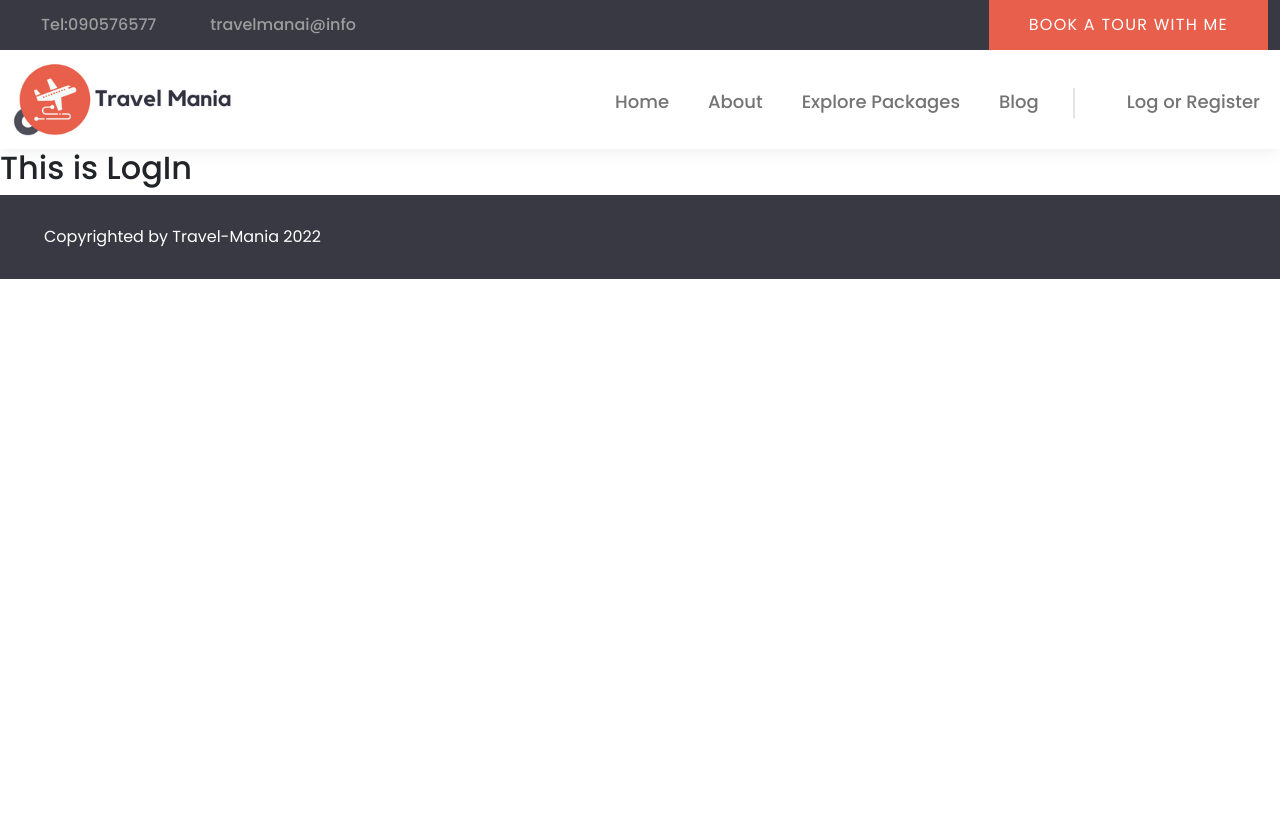
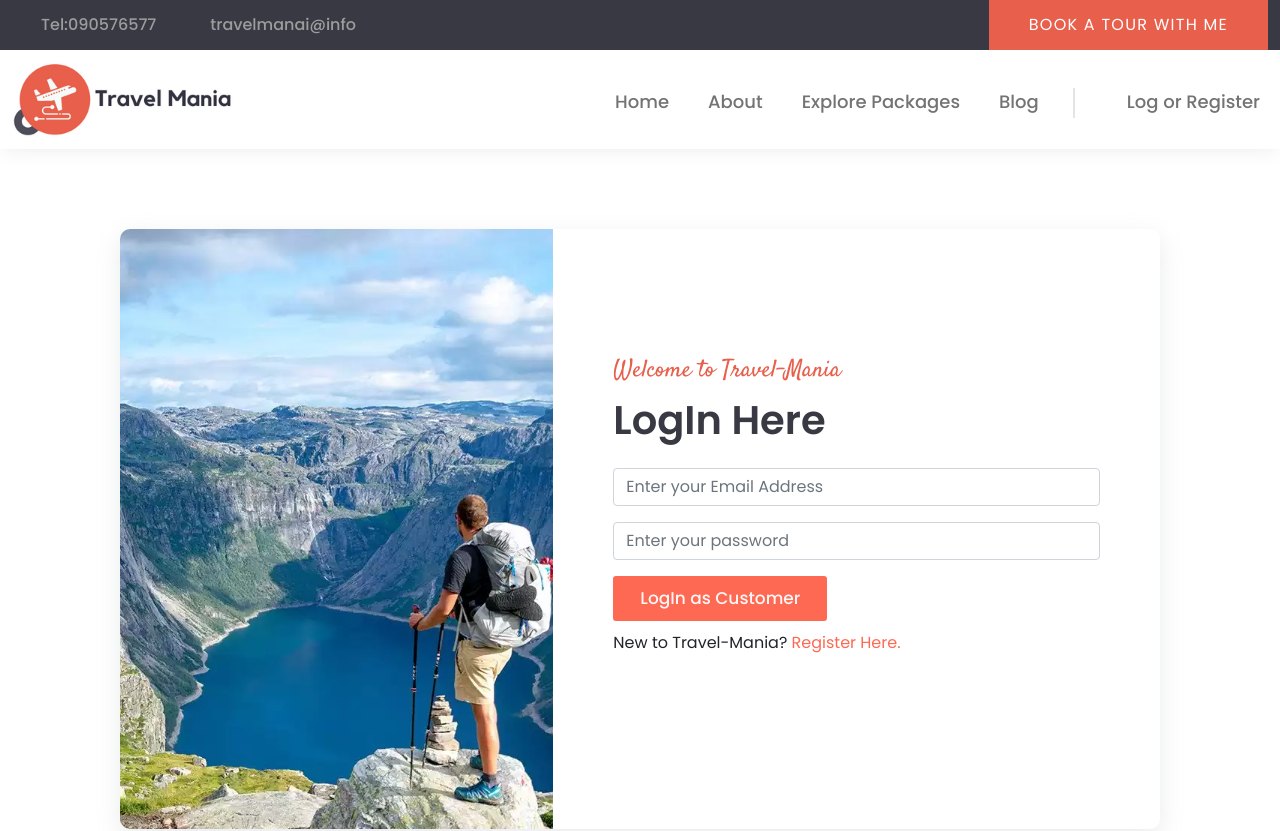
Before and after one commit to akib0079/travel-manias, a React (Create React App) app: page /login in a window 1280 px wide. Shown: the top 831 px of the page. Before the commit the page ends 800 px from the top, so only its background shows below. Built offline with nearby package versions, Linux system fonts and the light colour scheme; some icons are missing.

Commit message:
LogIn register page updated

```diff
--- a/package.json
+++ b/package.json
@@ -8,9 +8,11 @@
     "@testing-library/user-event": "^13.5.0",
     "bootstrap": "^5.1.3",
     "boxicons": "^2.1.2",
+    "firebase": "^9.7.0",
     "react": "^18.1.0",
     "react-bootstrap": "^2.3.1",
     "react-dom": "^18.1.0",
+    "react-firebase-hooks": "^5.0.3",
     "react-router-dom": "^6.3.0",
     "react-scripts": "5.0.1",
     "web-vitals": "^2.1.4"
--- a/public/services.json
+++ b/public/services.json
@@ -3,6 +3,7 @@
         "id": "0",
         "s_name": "Discover Cox's-Bazar",
         "rating": 4.5,
+        "price": 8000,
         "img": "./Pub_img/longest-sea-beach-in.webp",
         "s_info": "Lets travel Cox's-Bazar, with travel mania, 150 km (93 mi) south of the city of Chittagong. Cox's Bazar is also known by the name Panowa, which translates literally as yellow flower. Another old name was Palongkee..."
     },
@@ -10,6 +11,7 @@
         "id": "1",
         "s_name": "Discover Bandarban",
         "rating": 4.8,
+        "price": 7000,
         "img": "./Pub_img/y8eC0WBzPEEVyKIGGjcM3zKIgirEYLTLvioF3GaP.webp",
         "s_info": "a part of the Chittagong Division. It is one of the three hill districts of Bangladesh and a part of the Chittagong Hill Tracts, the others being Rangamati District and Khagrachhari District..."
     },
@@ -17,6 +19,7 @@
         "id": "2",
         "s_name": "Discover Sylhet",
         "rating": 4.3,
+        "price": 5000,
         "img": "./Pub_img/sltyr.webp",
         "s_info": "Sylhet is well known for its natural beauty and amazing glorious history, the city is famous among the locals and foreign tourists. Beside of tea gardens, there are lots of attractions in Sylhet like Tambil, Jaflong, Ratargul water lake, Bholaganj etc..."
     }
--- a/src/App.js
+++ b/src/App.js
@@ -10,6 +10,7 @@ import About from './Pages/About/About';
 import Blog from './Pages/Blog/Blog';
 import Checkout from './Pages/Checkout/Checkout';
 import Login from './Pages/LogIn&Register/Login/LogIn';
+import Register from './Pages/LogIn&Register/Register/Register';
 import Page404 from './Pages/Page404/Page404';
 
 
@@ -26,6 +27,7 @@ function App() {
         <Route path="/checkout/:serviceInfo" element={<Checkout />} />
         <Route path="/about" element={<About />} />
         <Route path="/login" element={<Login />} />
+        <Route path="/register" element={<Register />} />
         <Route path="*" element={<Page404 />} />
       </Routes>
 
--- a/src/Pages/Home/Home.css
+++ b/src/Pages/Home/Home.css
@@ -81,6 +81,11 @@
     transform: translateY(-30px);
     transition: 0.4s;
     cursor: pointer;
+}
+
+.priceNrating{
+    display: flex;
+    justify-content: space-between;
 }
 
 
@@ -170,3 +175,19 @@
 .aboutInner{
     margin-left: 40px;
 }
+
+
+/* Mobile Responsiveness */
+
+@media (max-width: 767px) {
+
+    .topBtn{
+        display: none !important;
+    }
+
+    .allServices{
+        display: grid;
+        grid-template-columns: repeat(1,1fr);
+        gap: 25px;
+    }
+}
--- a/src/Pages/Home/ServiceLoop.js
+++ b/src/Pages/Home/ServiceLoop.js
@@ -3,7 +3,7 @@ import { useNavigate } from 'react-router-dom';
 import './Home.css';
 
 const ServiceLoop = (props) => {
-    const { s_name, rating, img, s_info } = props.info;
+    const { s_name, price, rating, img, s_info } = props.info;
     const allInfo = props.info;
     const navigate = useNavigate();
 
@@ -14,6 +14,7 @@ const ServiceLoop = (props) => {
         <div className='service-Inner'>
             <img className='img-fluid image_s' src={img} alt="" />
             <div className="serviceInfo">
+                <div className="priceNrating">
                     <div className="rating d-flex">
                         <div className="icn me-2">
                             <box-icon name='star' type='solid' color="#E8604C" ></box-icon>
@@ -23,6 +24,10 @@ const ServiceLoop = (props) => {
                             <box-icon name='star' color="#E8604C"></box-icon>
                         </div>
                         <p>Rating : {rating}</p>
+                    </div>
+                    <div className="price">
+                        <p>Price : {price}</p>
+                    </div>
                 </div>
                 <h3>{s_name}</h3>
                 <div className="location d-flex">
--- a/src/Pages/LogIn&Register/Login/LogIn.js
+++ b/src/Pages/LogIn&Register/Login/LogIn.js
@@ -1,9 +1,40 @@
 import React from 'react';
+import { Col, Form, Row } from 'react-bootstrap';
+import { Link } from 'react-router-dom';
+import logInImg from '../../../images/image-12.webp'
+import './Login.css';
 
 const LogIn = () => {
     return (
-        <div>
-            <h2>This is LogIn</h2>
+        <div className='logInPage'>
+            <div className="logInInner">
+                <div className="container-fluid g-0">
+                    <div className="row g-0 d-flex align-items-center">
+                        <div className="col-md-5">
+                            <img className='img-fluid logInImg' src={logInImg} alt="" />
+                        </div>
+                        <div className="col-md-7">
+                            <div className="loginInner">
+                                <h4 className='a_header'>Welcome to Travel-Mania</h4>
+                                <h2 className='a_title'>LogIn Here</h2>
+                                <Form className='mt-4'>
+                                    <Row>
+                                        <Form.Group className="mb-3" controlId="formGroupEmail">
+                                            <Form.Control required type="mail" placeholder="Enter your Email Address" />
+                                        </Form.Group>
+                                        <Form.Group className="mb-3" controlId="formGroupEmail">
+                                            <Form.Control required type="password" placeholder="Enter your password" />
+                                        </Form.Group>
+                                    </Row>
+                                    <button className='LogInBtn' type='submit'>LogIn as Customer</button>
+                                    <p className='registerP'>New to Travel-Mania? <Link to={'/register'}><span>Register Here.</span></Link></p>
+                                </Form>
+
+                            </div>
+                        </div>
+                    </div>
+                </div>
+            </div>
         </div>
     );
 };
--- a/src/Pages/LogIn&Register/Login/Login.css
+++ b/src/Pages/LogIn&Register/Login/Login.css
@@ -0,0 +1,53 @@
+.logInPage{
+    padding: 80px 0px 100px 0px;
+}
+
+.logInInner{
+    max-width: 1040px;
+    margin: 0 auto;
+    border-radius: 10px;
+    overflow: hidden;
+    box-shadow: rgba(149, 157, 165, 0.2) 0px 8px 24px;
+    padding: 0px;
+}
+
+.logInImg{
+    width: 100%;
+    height: 600px;
+    object-fit: cover;
+}
+
+
+.loginInner{
+    padding: 60px;
+    margin-top: -30px;
+}
+
+.LogInBtn{
+    padding: 8px 25px;
+    font-size: 17px;
+    background-color: #fd6952;
+    border-radius: 3px;
+    color: rgba(255, 255, 255, 0.943);
+    font-weight: 500;
+    border: 2px solid #fd6952;
+    transition: 0.3s linear;
+}
+
+.LogInBtn:hover{
+    background-color: #f8563d;
+}
+
+.registerP{
+    margin-top: 10px;
+}
+
+.registerP a{
+    color: #FD6952;
+    text-decoration: none;
+}
+
+.registerP a:hover{
+    color: #0d0d0d;
+    text-decoration: underline;
+}
--- a/src/Pages/LogIn&Register/Register/Register.js
+++ b/src/Pages/LogIn&Register/Register/Register.js
@@ -1,9 +1,48 @@
 import React from 'react';
+import { Col, Form, Row } from 'react-bootstrap';
+import { Link } from 'react-router-dom';
+import logInImg from '../../../images/image-12.webp'
+import './Register.css';
 
 const Register = () => {
     return (
-        <div>
-            <h2>This is Register</h2>
+        <div className='logInPage'>
+            <div className="logInInner">
+                <div className="container-fluid g-0">
+                    <div className="row g-0 d-flex align-items-center">
+                        <div className="col-md-5">
+                            <img className='img-fluid logInImg' src={logInImg} alt="" />
+                        </div>
+                        <div className="col-md-7">
+                            <div className="loginInner">
+                                <h4 className='a_header'>Welcome to Travel-Mania</h4>
+                                <h2 className='a_title'>Register Here</h2>
+                                <Form className='mt-4'>
+                                    <Row>
+                                        <Form.Group className="mb-3" controlId="formGroupEmail">
+                                            <Form.Control required type="text" placeholder="Enter your Name" />
+                                        </Form.Group>
+                                        <Form.Group className="mb-3" controlId="formGroupEmail">
+                                            <Form.Control required type="mail" placeholder="Enter your Email Address" />
+                                        </Form.Group>
+                                        <Form.Group className="mb-3" controlId="formGroupEmail">
+                                            <Form.Control required type="password" placeholder="Enter your password" />
+                                        </Form.Group>
+                                        <Form.Group className="mb-3" controlId="formGroupEmail">
+                                            <Form.Control required type="password" placeholder="Confirm Password" />
+                                        </Form.Group>
+                                    </Row>
+                                    <button className='LogInBtn' type='submit'>Register as Customer</button>
+                                    <p className='registerP'>Already have an account?
+                                        <Link to={'/login'}><span> LogIn Here.</span></Link>
+                                    </p>
+                                </Form>
+
+                            </div>
+                        </div>
+                    </div>
+                </div>
+            </div>
         </div>
     );
 };
```
Also changed, not shown: 1 other file (tests, documents, lock files or other folders). Lines whose indentation alone changed are shown as unchanged.
